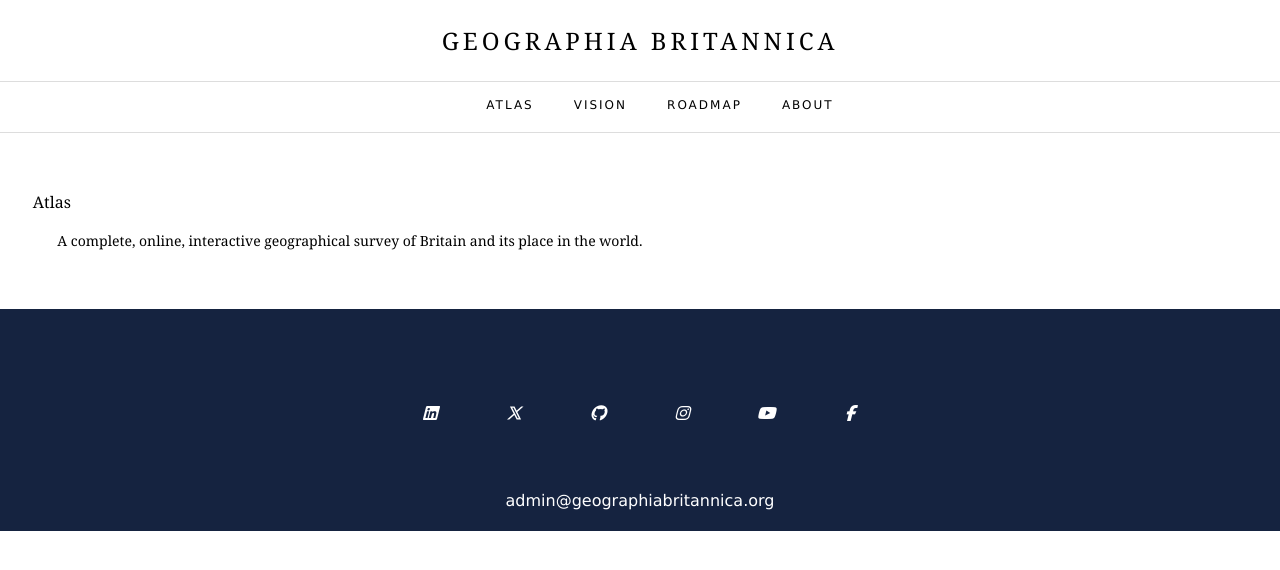
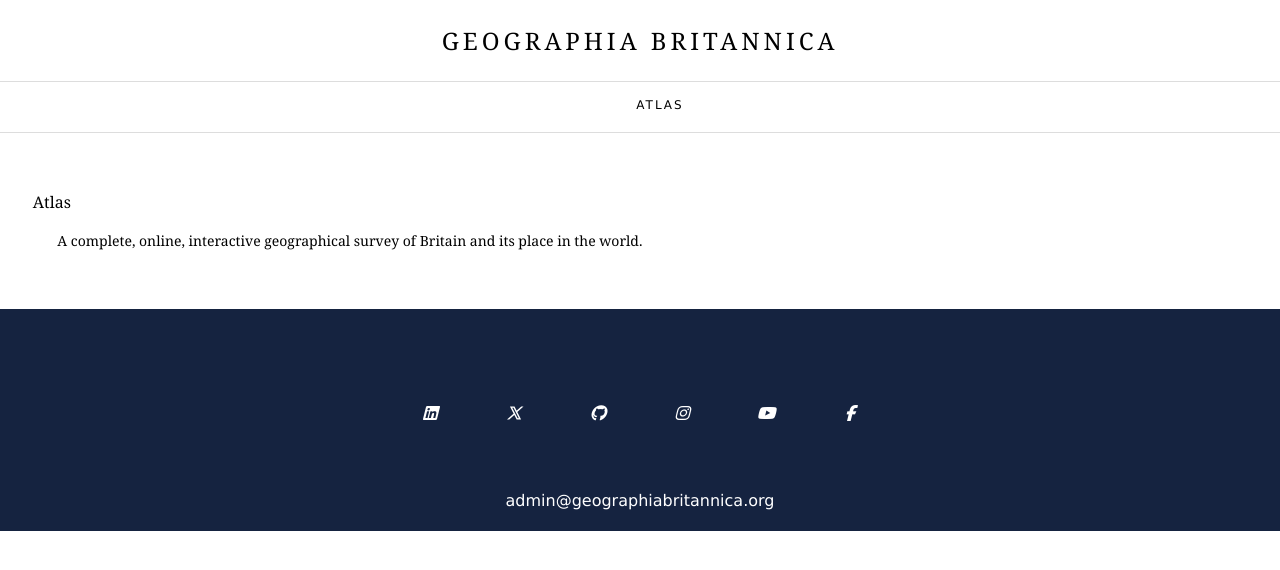
Before and after one commit to jgacton/Geographia-Britannica-Website, a Next.js app: page / in a window 1280 px wide. Shown: the top 570 px of the page. Built offline with nearby package versions, Linux system fonts and the light colour scheme.

Commit message:
Removed vision/roadmap/about from public site

```diff
--- a/components/Navbar.js
+++ b/components/Navbar.js
@@ -6,9 +6,9 @@ const Navbar = () => {
     <div className="navbar">
       <ul>
         <li><Link href="/atlas">Atlas</Link></li>
-        <li><Link href="/vision">Vision</Link></li>
+        {/*<li><Link href="/vision">Vision</Link></li>
         <li><Link href="/roadmap">Roadmap</Link></li>
-        <li><Link href="/about">About</Link></li>
+        <li><Link href="/about">About</Link></li>*/}
       </ul>
     </div>
   );
```
